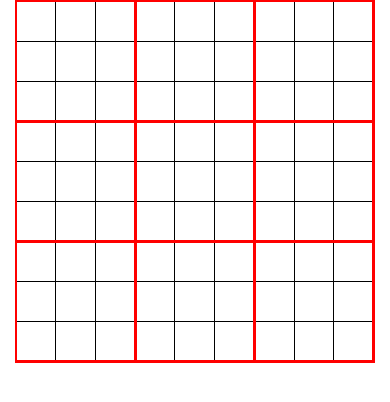
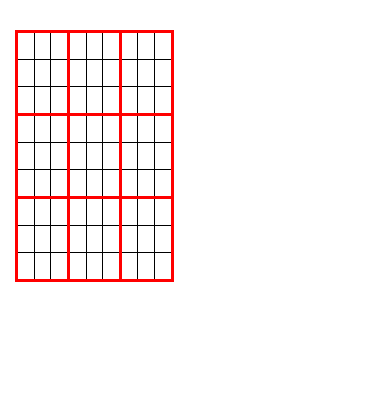
Before and after one commit to ReemRashwan/The_Sudoku_Website, a Flask app: page /sudoku_solver in a window 390 px wide. Shown: the part 96-498 px from the top of the page. Run offline with Flask 2, Linux system fonts and the light colour scheme; some libraries are stand-ins or nearby versions.

Commit message:
Make responsive sudoku table, adjust overall style.

```diff
--- a/static/styles.css
+++ b/static/styles.css
@@ -1,29 +1,54 @@
-table, th, td {
+/* Generic Classes */
+.center_vertically {
+    display: flex;
+    align-items: center;  /* Vertical Align */
+}
+
+.center_horizontally {
+    display: flex;
+    justify-content: center;  /* Horizontal Align */
+}
+
+.text {
+    font-size: 35px;
+    text-align: right;
+    direction: rtl;
+}
+/* main */
+main {
+    padding: 30px 0px;
+}
+/* main div {
+    border: 1px solid black;
+} */
+
+
+/* inner table borders */
+th, td {
     border: 1px solid black;
     border-collapse: collapse;
 }
+
+/* outer table borders */
 #sudoku_table {
+    border: 3px solid red;
+    /* table-layout: fixed; */
     width: auto;
-    border: 2px solid red;s
-}
-#sudoku_table td {
-    padding: 2px;
-    border-color: black;
-    width: 40px;
-    height: 40px;
-
 }
 
-#sudoku_table input {
-    width: 100%;
-    padding: 5px;
-    margin: 0px;
+#sudoku_table td input {
+    text-align: center;
+    width: 3.5vw;
+    height: 3.5vw;
     border: none;
-    text-align: center;
 }
-#sudoku_table input:focus{
-    outline: none;
+
+/* for GET page */
+#sudoku_table td {
+    width: 3.5vw;
+    height: 3.5vw;
 }
+
 
 #sudoku_table td:nth-child(3n){
     border-right: 3px solid red;
@@ -31,6 +56,11 @@ table, th, td {
 
 #sudoku_table tr:nth-child(3n){
     border-bottom: 3px solid red;
+}
+
+ /* remove blue outline on focus */
+#sudoku_table input:focus{
+    outline: none;
 }
 
 input::-webkit-outer-spin-button,
```
